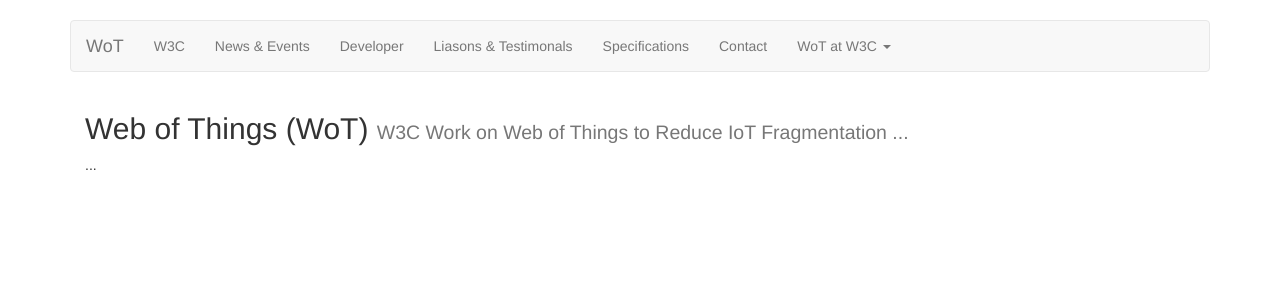
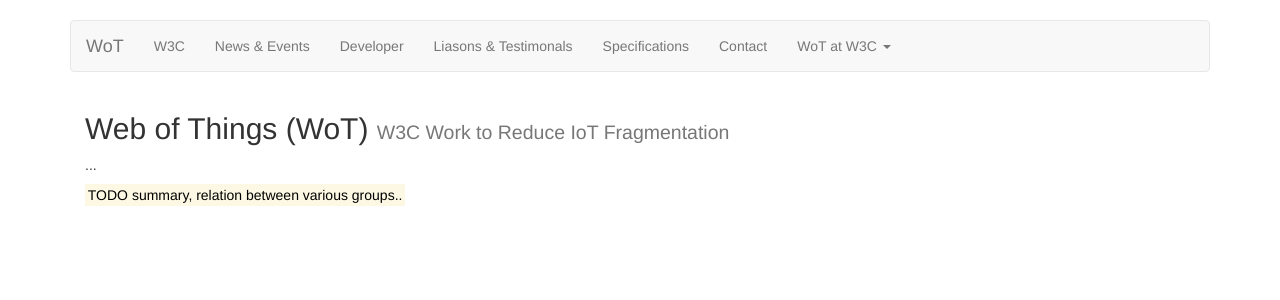
Before and after one commit to danielpeintner/wot-pages, a Jekyll site: the page built from index.html, in a window 1280 px wide. Shown: the top 300 px of the page. Built offline with Jekyll 4.4.1, drawn with Linux system fonts in a browser that asks for light colours; nearby versions of some CDN libraries.

Commit message:
some more text on landing page

```diff
--- a/index.html
+++ b/index.html
@@ -3,6 +3,7 @@ layout: default
 title: Home
 ---
 <div>
-	<h2>Web of Things (WoT) <small>W3C Work on Web of Things to Reduce IoT Fragmentation ...</small></h2>
+	<h2>Web of Things (WoT) <small>W3C Work to Reduce IoT Fragmentation</small></h2>
 	<p>...</p>
+	<p><mark>TODO summary, relation between various groups.. </mark></p>
 </div>
```
